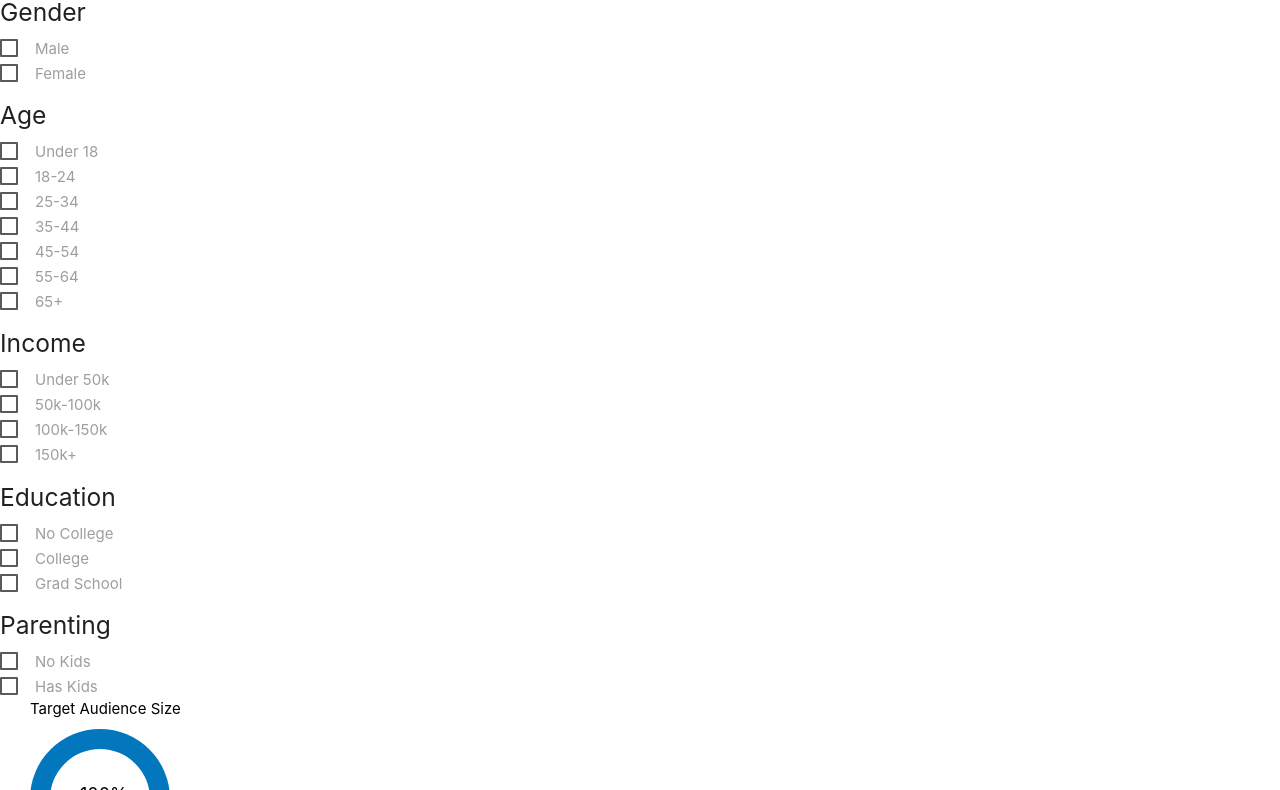
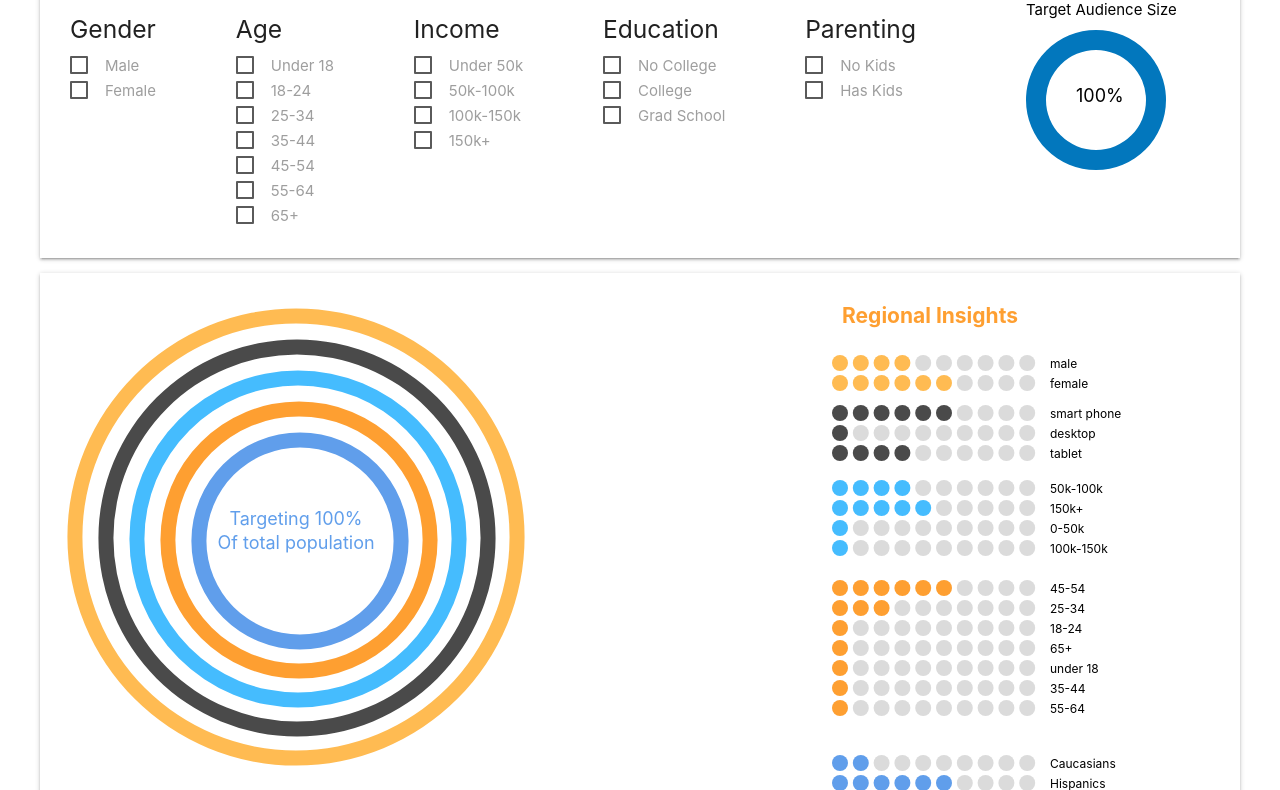
Before and after one commit to leopoldo-ortega-frequence/slides_graphs_tool, a plain HTML site: page audience.html in a window 1280 px wide. Shown: the part 160-950 px from the top of the page. Drawn offline with nearby package versions, Linux system fonts and the light colour scheme; the site is published under a folder, as on GitHub Pages, so addresses that start at the root find nothing.

Commit message:
fixed css link

```diff
--- a/audience.html
+++ b/audience.html
@@ -15,7 +15,7 @@
       href="css/materialize.min.css"
       media="screen,projection"
     />
-    <link rel="stylesheet" href="/css/app.css" />
+    <link rel="stylesheet" href="css/app.css" />
 
     <!--Let browser know website is optimized for mobile-->
     <meta name="viewport" content="width=device-width, initial-scale=1.0" />
```
Also changed, not shown: budget.html (+1 -1 lines), demographic.html (+1 -1 lines), index.html (+1 -1 lines).
